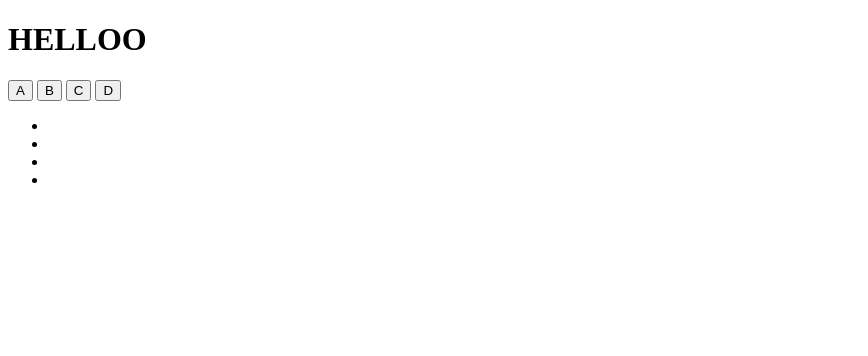
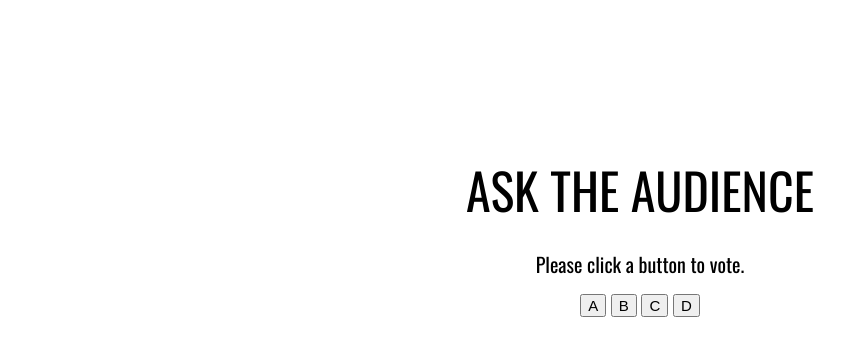
Before and after one commit to Peter-Springer/ask-the-audience, a website: page public/index.html in a window 1280 px wide. Shown: the whole page, without its empty margins (0-868 px from the left). Drawn offline with nearby package versions, Linux system fonts and the light colour scheme; no server answers.

Commit message:
start styling

```diff
--- a/public/index.html
+++ b/public/index.html
@@ -3,11 +3,15 @@
   <head>
     <meta charset="utf-8">
     <title>Ask The Audience</title>
+    <link rel="stylesheet" href="./reset.css">
+    <link rel="stylesheet" href="./styles.css">
+    <link href="https://fonts.googleapis.com/css?family=Oswald" rel="stylesheet">
   </head>
   <body>
-    <h1>HELLOO</h1>
-    <div id="connection-count"></div>
-    <div id="status-message"></div>
+    <h1>ASK THE AUDIENCE</h1>
+    <p id="status-message"></p>
+    <p id="connection-count"></p>
+    <p>Please click a button to vote.</p>
     <div id="choices">
       <button>A</button>
       <button>B</button>
--- /dev/null
+++ b/public/reset.css
@@ -0,0 +1,48 @@
+/* http://meyerweb.com/eric/tools/css/reset/
+   v2.0 | 20110126
+   License: none (public domain)
+*/
+
+html, body, div, span, applet, object, iframe,
+h1, h2, h3, h4, h5, h6, p, blockquote, pre,
+a, abbr, acronym, address, big, cite, code,
+del, dfn, em, img, ins, kbd, q, s, samp,
+small, strike, strong, sub, sup, tt, var,
+b, u, i, center,
+dl, dt, dd, ol, ul, li,
+fieldset, form, label, legend,
+table, caption, tbody, tfoot, thead, tr, th, td,
+article, aside, canvas, details, embed,
+figure, figcaption, footer, header, hgroup,
+menu, nav, output, ruby, section, summary,
+time, mark, audio, video {
+  margin: 0;
+  padding: 0;
+  border: 0;
+  font-size: 100%;
+  font: inherit;
+  vertical-align: baseline;
+}
+/* HTML5 display-role reset for older browsers */
+article, aside, details, figcaption, figure,
+footer, header, hgroup, menu, nav, section {
+  display: block;
+}
+body {
+  line-height: 1;
+}
+ol, ul {
+  list-style: none;
+}
+blockquote, q {
+  quotes: none;
+}
+blockquote:before, blockquote:after,
+q:before, q:after {
+  content: '';
+  content: none;
+}
+table {
+  border-collapse: collapse;
+  border-spacing: 0;
+}
--- /dev/null
+++ b/public/styles.css
@@ -0,0 +1,23 @@
+body {
+  display: flex;
+  height: 60vh;
+  justify-content: center;
+  align-items: center;
+  flex-direction: column;
+  font-size: 20px;
+  font-family: 'Oswald', sans-serif;
+}
+
+h1 {
+  font-size: 50px;
+  margin: 20px 0;
+}
+
+#connection-count {
+  margin-bottom: 20px;
+}
+
+#choices button {
+  margin: 20px 0;
+  font-size: 15px;
+}
--- a/server.js
+++ b/server.js
@@ -30,6 +30,7 @@ io.on('connection', function (socket) {
     if (channel === 'voteCast') {
       votes[socket.id] = message;
        socket.emit('voteCount', countVotes(votes));
+       socket.emit('statusMessage', `You voted for: ${message}`)
     }
   });
   socket.on('disconnect', function () {
```
